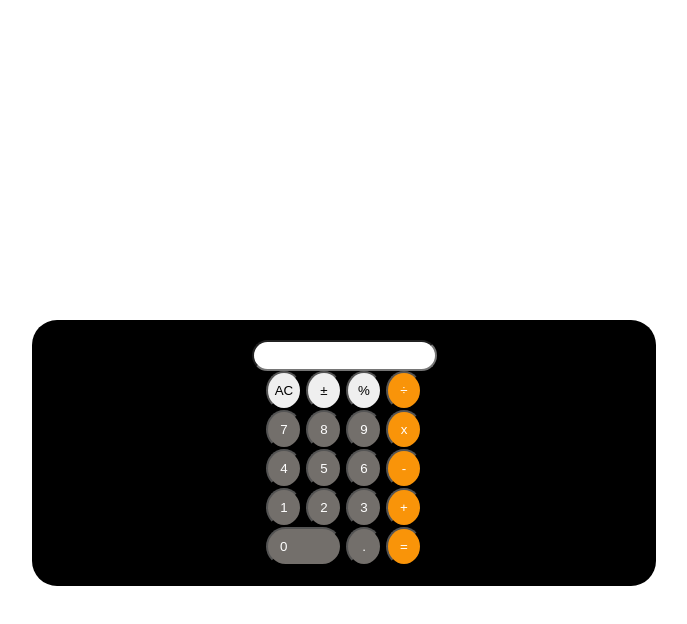
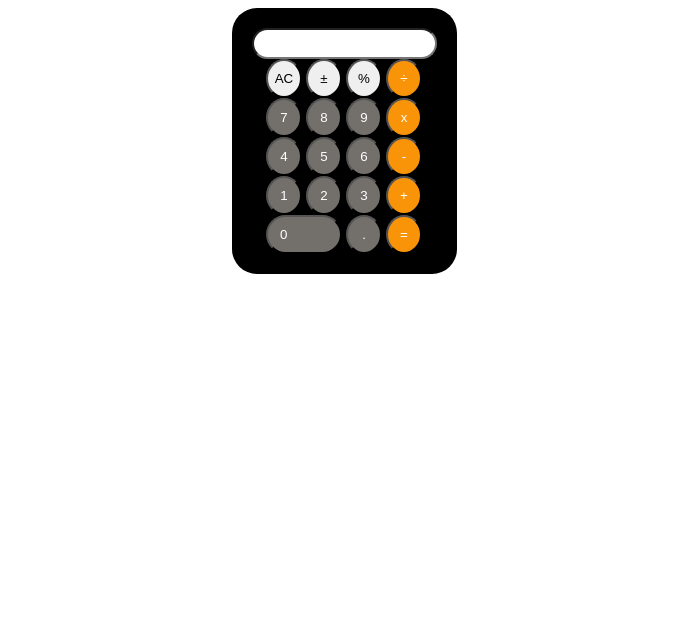
Before and after one commit to VKhushi07/Calculator, a plain HTML site: page Calculator.html in a window 1280 px wide. Shown: the whole page, without its empty margins (296-983 px from the left). Drawn offline with Linux system fonts and the light colour scheme.

Commit message:
Update Calculator.html

```diff
--- a/Calculator.html
+++ b/Calculator.html
@@ -10,13 +10,14 @@
  border-radius: 25px;
   background: #000;
   padding: 20px;
- margin: 320px;
+ display: inline-block;
 	}
 	#cal input
 	{
 		 border-radius: 50%;
 	}
 </style>
+
 <script type="text/javascript">
 	// This function clear all the values
 function clearScreen() {
@@ -34,13 +35,14 @@ function calculate() {
  document.getElementById("result").value = q;
 }
 	</script>
+
 <body>
 
 	<center>
 	<div id="cal">
 
 <form>
-	<input id="result" type="text" name="text" style="padding-top: 11px; border-radius: 20px; margin-bottom: 4px  disabled/"><br>
+	<input id="result" type="text" name="text" style="padding-top: 11px; display: inline-block; border-radius: 20px; margin-bottom: 4px  disabled/"><br>
 
 	<input type="button" name="clear" value="AC" onclick="clearScreen()" style="padding-top: 10px; padding-bottom: 10px; width: 36px;">
 
@@ -56,7 +58,7 @@ function calculate() {
 
 	<input type="button" name="num9" value="9" onclick = "display('9')" style="padding-top: 10px; padding-bottom: 10px; width: 36px; color: white; background-color: #736F6B;">
 
-	<input type="button" name="multiply" value="x" onclick = "display('x')" style="padding-top: 10px; padding-bottom: 10px; width: 36px; background-color: #F99409; color: white;"><br>
+	<input type="button" name="multiply" value="x" onclick = "display('*')" style="padding-top: 10px; padding-bottom: 10px; width: 36px; background-color: #F99409; color: white;"><br>
 
 	<input type="button" name="num4" value="4" onclick = "display('4')" style="padding-top: 10px; padding-bottom: 10px; width: 36px; color: white; background-color: #736F6B;">
 
```
